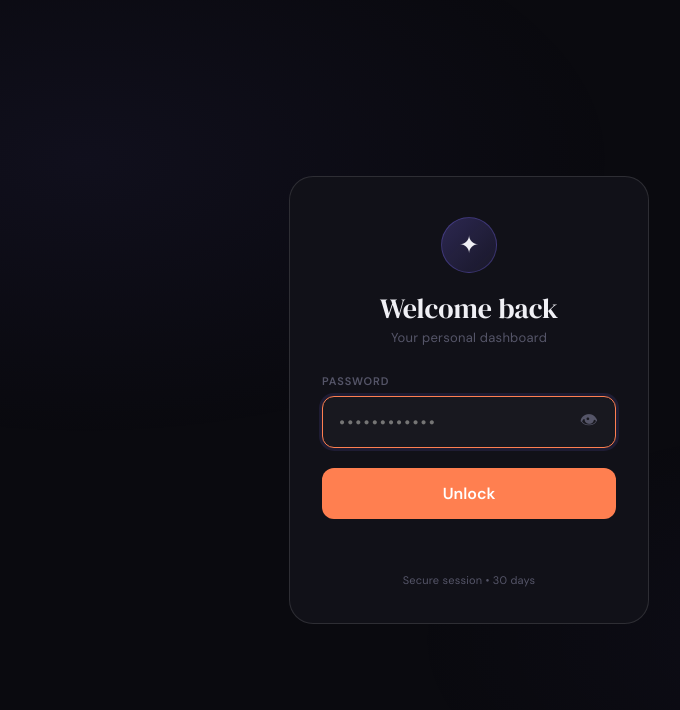
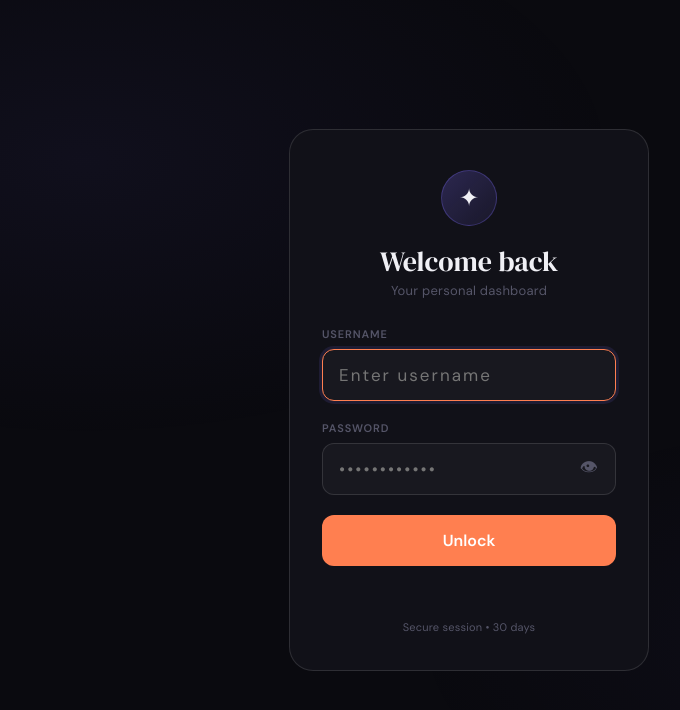
Before and after one commit to fthomas27/students-assistant, a Flask app: page /login in a window 1280 px wide. Shown: the top 710 px of the page, without its empty margins (171-851 px from the left). Run offline with Flask 3, Linux system fonts and the light colour scheme; some libraries are stand-ins or nearby versions.

Commit message:
Unify login page for app and admin with username field
- Add username input field to login form
- Add AVERAGE_USER and ADMIN_USER environment variables
- Update login route to accept username and password
- Support both admin and user authentication in single login page
- Determine redirect based on username (admin -> /admin, user -> /)
- Update error messages to reference username and password

https://claude.ai/code/session_01BCVH87a7N4CCrPGfmhwbw4

```diff
--- a/app.py
+++ b/app.py
@@ -31,6 +31,8 @@ app.config.update(
 
 APP_PASSWORD = os.environ.get("APP_PASSWORD", "finn2025").strip()
 ADMIN_PASSWORD = os.environ.get("ADMIN_PASSWORD", "admin-change-me").strip()
+AVERAGE_USER = os.environ.get("AVERAGE_USER", "user").strip()
+ADMIN_USER = os.environ.get("ADMIN_USER", "admin").strip()
 
 logging.basicConfig(level=logging.INFO)
 log = logging.getLogger(__name__)
@@ -1217,12 +1219,19 @@ def login():
         }), 429
 
     data = request.get_json(force=True) or {}
+    username = data.get("username", "").strip()
     password = data.get("password")
     security_code = data.get("security_code")
     is_locked_down = is_app_locked_down()
 
+    if not username:
+        return jsonify({"error": "Username required"}), 400
+
     if password and not security_code:
-        if password.strip() == APP_PASSWORD:
+        is_admin = username == ADMIN_USER
+        expected_password = ADMIN_PASSWORD if is_admin else APP_PASSWORD
+
+        if password.strip() == expected_password:
             if is_locked_down:
                 return jsonify({
                     "is_locked_down": True,
@@ -1231,9 +1240,12 @@ def login():
 
             record_login_attempt(ip_addr, True)
             session.permanent = True
-            session["authenticated"] = True
+            if is_admin:
+                session["admin_authenticated"] = True
+            else:
+                session["authenticated"] = True
             session.modified = True
-            return jsonify({"status": "ok"})
+            return jsonify({"status": "ok", "redirect": "/admin" if is_admin else "/"})
         else:
             lockout_info = record_login_attempt(ip_addr, False)
             if lockout_info["locked"]:
@@ -1242,21 +1254,26 @@ def login():
                     "lockout": True,
                     "minutes_remaining": lockout_info["minutes_remaining"]
                 }), 429
-            return jsonify({"error": "Wrong password"}), 401
+            return jsonify({"error": "Invalid username or password"}), 401
 
     if password and security_code:
         if is_locked_down:
             security_code_env = os.environ.get("SECURITY_CODE", "test").strip()
+            is_admin = username == ADMIN_USER
+            expected_password = ADMIN_PASSWORD if is_admin else APP_PASSWORD
             import hashlib
             sc_hash = hashlib.sha256(security_code.strip().encode()).hexdigest()[:8]
             env_hash = hashlib.sha256(security_code_env.encode()).hexdigest()[:8] if security_code_env else "EMPTY"
-            log.warning(f"App security code attempt: sc_provided='{security_code}', sc_stripped='{security_code.strip()}', env_var='{security_code_env}', received_hash={sc_hash}, env_hash={env_hash}, env_len={len(security_code_env)}, pwd_match={password.strip() == APP_PASSWORD}")
-            if password.strip() == APP_PASSWORD and security_code.strip() == security_code_env:
+            log.warning(f"Login security code attempt: username={username}, is_admin={is_admin}, sc_provided='{security_code}', env_var='{security_code_env}', received_hash={sc_hash}, env_hash={env_hash}")
+            if password.strip() == expected_password and security_code.strip() == security_code_env:
                 record_login_attempt(ip_addr, True)
                 session.permanent = True
-                session["authenticated"] = True
+                if is_admin:
+                    session["admin_authenticated"] = True
+                else:
+                    session["authenticated"] = True
                 session.modified = True
-                return jsonify({"status": "ok"})
+                return jsonify({"status": "ok", "redirect": "/admin" if is_admin else "/"})
             else:
                 lockout_info = record_login_attempt(ip_addr, False)
                 if lockout_info["locked"]:
@@ -1265,11 +1282,11 @@ def login():
                         "lockout": True,
                         "minutes_remaining": lockout_info["minutes_remaining"]
                     }), 429
-                return jsonify({"error": "Wrong password or security code"}), 401
+                return jsonify({"error": "Invalid username, password, or security code"}), 401
         else:
             return jsonify({"error": "Security code not required"}), 400
 
-    return jsonify({"error": "Missing password"}), 400
+    return jsonify({"error": "Missing username or password"}), 400
 
 
 @app.route("/logout")
--- a/templates/login.html
+++ b/templates/login.html
@@ -228,6 +228,18 @@ text-align: center;
 
   <div class="system-status" id="system-status" style="display:none;"></div>
 
+  <div class="field-label">Username</div>
+  <div class="pw-wrap">
+    <input
+      class="field-input"
+      id="username-input"
+      type="text"
+      placeholder="Enter username"
+      autocomplete="username"
+      autofocus
+    >
+  </div>
+
   <div class="field-label" id="field-label">Password</div>
   <div class="pw-wrap">
     <input
@@ -236,7 +248,6 @@ text-align: center;
       type="password"
       placeholder="••••••••••••"
       autocomplete="current-password"
-      autofocus
     >
     <button class="toggle-pw" type="button" onclick="toggleVisibility()" id="toggle-btn">👁</button>
   </div>
@@ -249,6 +260,7 @@ text-align: center;
 </div>
 
 <script>
+var usernameInput = document.getElementById('username-input');
 var input = document.getElementById('pw-input');
 var btn = document.getElementById('submit-btn');
 var errMsg = document.getElementById('error-msg');
@@ -258,6 +270,7 @@ var systemStatus = document.getElementById('system-status');
 var visible = false;
 var isLocked = false;
 var lockoutTimer = null;
+var currentUsername = '';
 var currentPassword = '';
 var awaitingSecurityCode = false;
 
@@ -310,6 +323,11 @@ function submitLogin() {
     return;
   }
 
+  if (!awaitingSecurityCode && !usernameInput.value) {
+    errMsg.textContent = 'Username required';
+    return;
+  }
+
   btn.disabled = true;
   btn.textContent = 'Checking...';
   errMsg.textContent = '';
@@ -317,8 +335,8 @@ function submitLogin() {
   input.classList.remove('error');
 
   var payload = awaitingSecurityCode
-    ? { password: currentPassword, security_code: inputValue }
-    : { password: inputValue };
+    ? { username: currentUsername, password: currentPassword, security_code: inputValue }
+    : { username: usernameInput.value, password: inputValue };
 
   fetch('/login', {
     method: 'POST',
@@ -336,8 +354,10 @@ function submitLogin() {
       var redirect = response.data.redirect || '/';
       setTimeout(function() { window.location.href = redirect; }, 300);
     } else if (response.status === 202) {
+      currentUsername = usernameInput.value;
       currentPassword = inputValue;
       awaitingSecurityCode = true;
+      usernameInput.disabled = true;
       fieldLabel.textContent = 'Security Code';
       input.type = 'text';
       input.value = '';
@@ -356,13 +376,15 @@ function submitLogin() {
     } else {
       input.value = '';
       input.classList.add('error');
-      errMsg.textContent = response.data.error || (awaitingSecurityCode ? 'Invalid security code' : 'Invalid password');
+      errMsg.textContent = response.data.error || (awaitingSecurityCode ? 'Invalid security code' : 'Invalid credentials');
       btn.disabled = false;
       btn.textContent = 'Unlock';
       input.focus();
-      var warningMsg = awaitingSecurityCode
-        ? '⚠ Incorrect security code. Multiple attempts may lock your account.'
-        : '⚠ Incorrect password. Multiple attempts may lock your account.';
+      if (awaitingSecurityCode) {
+        var warningMsg = '⚠ Incorrect security code. Multiple attempts may lock your account.';
+      } else {
+        var warningMsg = '⚠ Incorrect username or password. Multiple attempts may lock your account.';
+      }
       showSecurityInfo(warningMsg, true);
     }
   }).catch(function(error) {
```
